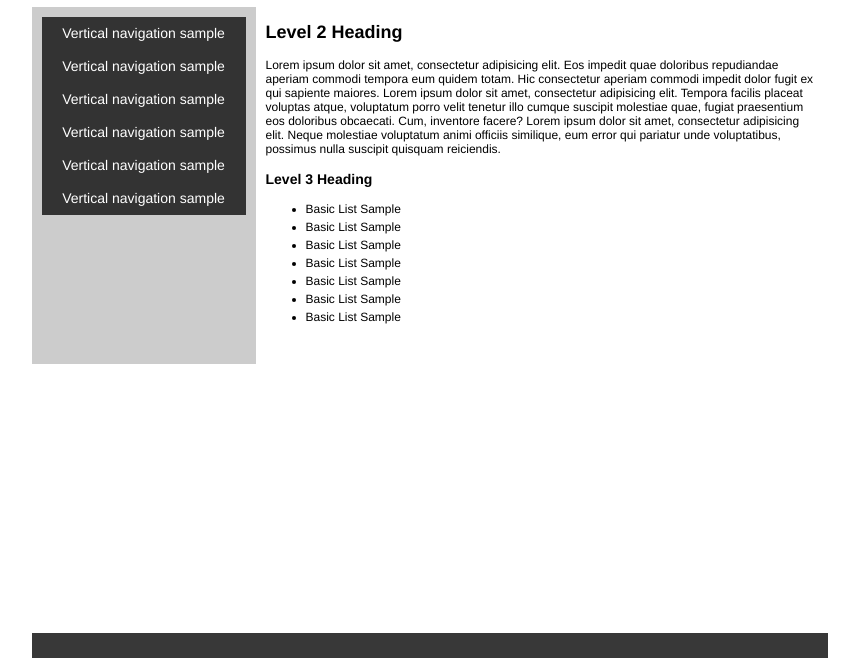
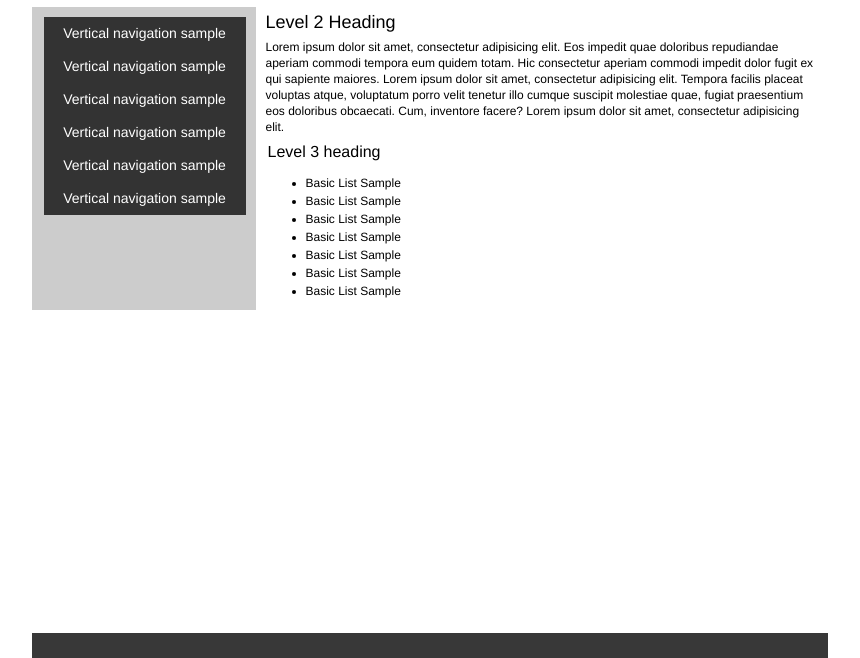
Before and after one commit to AlexeyBarkow/ex-rs, a plain HTML site: page workshop/index.html in a window 1280 px wide. Shown: the part 142-800 px from the top of the page, without its empty margins (210-1070 px from the left). Drawn offline with Linux system fonts and the light colour scheme.

Commit message:
Minor padding changes

```diff
--- a/workshop/css/stylesheet.css
+++ b/workshop/css/stylesheet.css
@@ -23,6 +23,7 @@ a {
 	.header h1 {
 		margin: 0;
 
+    	font-weight:normal;
 		font-size: 24px;
 	}
 
@@ -57,8 +58,8 @@ a {
 }
 
 	.under-header div {
-		padding-right: 11px;
-		padding: 7px;
+		/*padding-right: 11px;*/
+		padding: 7px 12px 7px 6px;
 		margin-top:2px;
 		display: inline-block;
 
@@ -75,7 +76,7 @@ a {
 .navigation-area {
 	box-sizing: border-box;
 	width: 224px;
-	padding: 10px 10px 0  10px;
+	padding: 10px 10px 0  12px;
 	margin-top: 10px;
 	margin-bottom: -99999px;
 	padding-bottom: 99999px;
@@ -83,7 +84,7 @@ a {
 	background-color: #cccccc;
 }
 
-nav ul {
+	.navigation-area ul {
 	    margin-top: 0;
 	    padding-left:0;
 
@@ -93,7 +94,7 @@ nav ul {
 	    background-color: #333;
 	}
 
-	nav li {
+	.navigation-area li {
 		padding-top: 8px;
 		padding-bottom: 9px;
 
@@ -102,7 +103,7 @@ nav ul {
 		color: #fff;
 	}
 
-	nav ul a:hover {
+	.navigation-area ul a:hover {
     	text-decoration: underline;
 	}
 
@@ -114,19 +115,29 @@ nav a:hover * {
 
 .main {
 	width: 550px;
-	padding: 10px;
+	padding: 0px 10px 0 10px;
 
 	font-size: 12px;
 }
 
+	.main h2 {
+		margin-bottom: 0;
+
+    	font-weight:normal;
+	}
+
 	.main h3 {
-		margin-bottom:15px;
-		margin-top: 15px;
+		margin: 8px 0 15px 2px;
+
+		font-size: 16px;
+    	font-weight:normal;
 	}
 
 	.main p {
-		margin-top: 10px;
-		margin-bottom: 10px;
+		margin-top: 6px;
+		margin-bottom: 0;
+
+		line-height: 16px;
 	}
 
 	.main li {
@@ -134,9 +145,6 @@ nav a:hover * {
 		margin-bottom: 3px;
 	}
 
-	.main ul {
-		padding-bottom: 15px;
-	}
 
 .main, .navigation-area {
 	float: left;
--- a/workshop/index.html
+++ b/workshop/index.html
@@ -82,16 +82,16 @@
 			</div>
 			<main class="main">
 				<h2>Level 2 Heading</h2>
-				<p>Lorem ipsum dolor sit amet, consectetur adipisicing elit. Eos impedit quae doloribus repudiandae aperiam commodi tempora eum quidem totam. Hic consectetur aperiam commodi impedit dolor fugit ex qui sapiente maiores. Lorem ipsum dolor sit amet, consectetur adipisicing elit. Tempora facilis placeat voluptas atque, voluptatum porro velit tenetur illo cumque suscipit molestiae quae, fugiat praesentium eos doloribus obcaecati. Cum, inventore facere? Lorem ipsum dolor sit amet, consectetur adipisicing elit. Neque molestiae voluptatum animi officiis similique, eum error qui pariatur unde voluptatibus, possimus nulla suscipit quisquam reiciendis.</p>
-				<h3>Level 3 Heading</h3>
+				<p>Lorem ipsum dolor sit amet, consectetur adipisicing elit. Eos impedit quae doloribus repudiandae aperiam commodi tempora eum quidem totam. Hic consectetur aperiam commodi impedit dolor fugit ex qui sapiente maiores. Lorem ipsum dolor sit amet, consectetur adipisicing elit. Tempora facilis placeat voluptas atque, voluptatum porro velit tenetur illo cumque suscipit molestiae quae, fugiat praesentium eos doloribus obcaecati. Cum, inventore facere? Lorem ipsum dolor sit amet, consectetur adipisicing elit.</p>
+				<h3>Level 3 heading</h3>
 				<ul>
-					<li>Basic List Sample</li>
-					<li>Basic List Sample</li>
-					<li>Basic List Sample</li>
-					<li>Basic List Sample</li>
-					<li>Basic List Sample</li>
-					<li>Basic List Sample</li>
-					<li>Basic List Sample</li>
+					<li><span class="li-content">Basic List Sample</span></li>
+					<li><span class="li-content">Basic List Sample</span></li>
+					<li><span class="li-content">Basic List Sample</span></li>
+					<li><span class="li-content">Basic List Sample</span></li>
+					<li><span class="li-content">Basic List Sample</span></li>
+					<li><span class="li-content">Basic List Sample</span></li>
+					<li><span class="li-content">Basic List Sample</span></li>
 				</ul>
 			</main>
 		</div>
```
Lines whose indentation alone changed are shown as unchanged.
